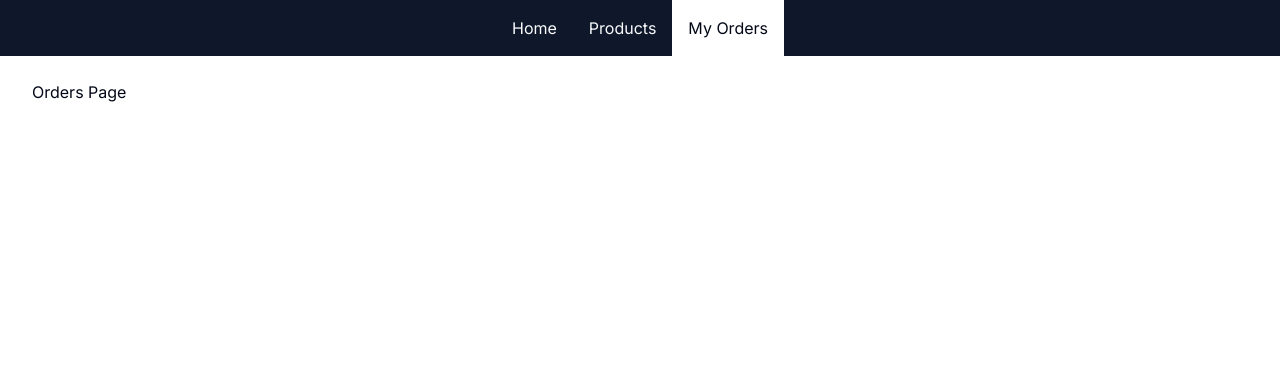
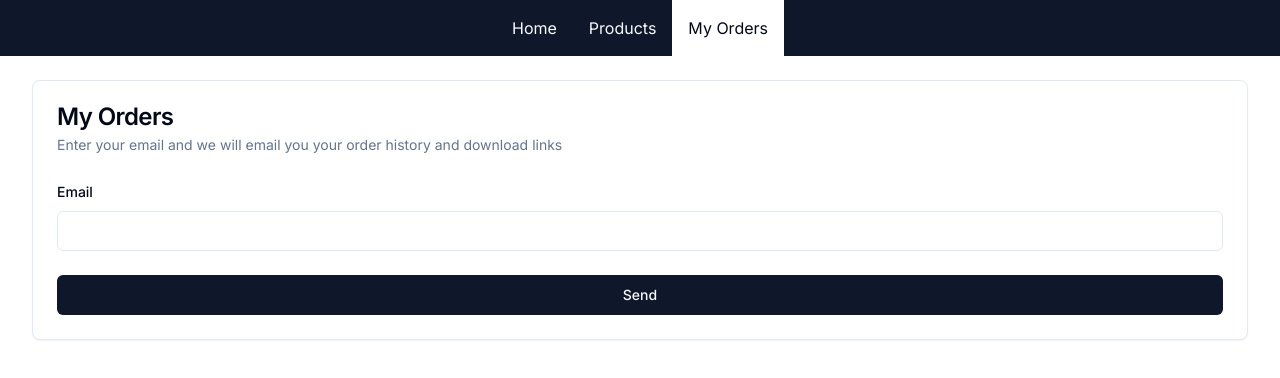
Before and after one commit to zhe-student-tafesa/nextjs-eccommerce-store, a Next.js app: page /orders in a window 1280 px wide. Shown: the top 378 px of the page. Built offline with nearby package versions, Linux system fonts and the light colour scheme; no server answers.

Commit message:
1. Finish my orders feature

```diff
--- a/src/app/(customerFacing)/orders/page.tsx
+++ b/src/app/(customerFacing)/orders/page.tsx
@@ -1,7 +1,64 @@
+"use client";
+import { Button } from "@/components/ui/button";
+import {
+  Card,
+  CardContent,
+  CardDescription,
+  CardFooter,
+  CardHeader,
+  CardTitle,
+} from "@/components/ui/card";
+import { Input } from "@/components/ui/input";
+import { Label } from "@/components/ui/label";
+import { getMyOrders } from "@/lib/actions/my_orders_action";
 import Image from "next/image";
+import { FormEvent, useState } from "react";
+import { useFormState, useFormStatus } from "react-dom";
 
-export default function OrdersPage() {
+export default function MyOrdersPage() {
+  const [data, action] = useFormState(getMyOrders, {});
+  const [email, setEmail] = useState<string>();
+  console.log(email);
   return (
-    <h1>Orders Page</h1>
+    <form className="max-2-xl mx-auto" action={action}>
+      <Card>
+        <CardHeader>
+          <CardTitle>My Orders</CardTitle>
+          <CardDescription>
+            Enter your email and we will email you your order history and
+            download links
+          </CardDescription>
+        </CardHeader>
+
+        <CardContent>
+          <div className="space-y-2">
+            <Label htmlFor="email">Email</Label>
+            <Input
+              type="email"
+              id="email"
+              name="email"
+              required
+              onChange={(e) => setEmail(e.target.value)}
+            />
+            {/* show error */}
+            {data.error && <div className="text-destructive">{data.error}</div>}
+          </div>
+        </CardContent>
+
+        <CardFooter>
+          {data.message ? <p>{data.message}</p> : <SubmitButton />}
+        </CardFooter>
+      </Card>
+    </form>
   );
 }
+
+// use pending Status to disable Save Button
+function SubmitButton() {
+  const { pending } = useFormStatus();
+  return (
+    <Button className="w-full" type="submit" disabled={pending}>
+      {pending ? "Sending..." : "Send"}
+    </Button>
+  );
+}
--- a/src/email/OrderHistory.tsx
+++ b/src/email/OrderHistory.tsx
@@ -37,20 +37,18 @@
       product: {
         name: "Product name",
         description: "Some description",
-        imagePath:
-          "/products/5aba7442-e4a5-4d2e-bfa7-5bd358cdad64-02 - What Is Next.js.jpg",
+        imagePath: "/products/a75620d5-70e8-4000-bc44-b95f8fec5a45-coffee.jpg",
       },
     },
     {
       id: crypto.randomUUID(),
       createdAt: new Date(),
-      pricePaidInCents: 2000,
+      pricePaidInCents: 22222,
       downloadVerificationId: crypto.randomUUID(),
       product: {
         name: "Product name 2",
         description: "Some other desc",
-        imagePath:
-          "/products/db3035a5-e762-41b0-996f-d54ec730bc9c-01 - Course Introduction.jpg",
+        imagePath: "/products/a75620d5-70e8-4000-bc44-b95f8fec5a45-coffee.jpg",
       },
     },
   ],
@@ -74,6 +72,7 @@
                   product={order.product}
                   downloadVerificationId={order.downloadVerificationId}
                 />
+                {/* Put a line between each of our elements */}
                 {index < orders.length - 1 && <Hr />}
               </React.Fragment>
             ))}
--- /dev/null
+++ b/src/lib/actions/my_orders_action.tsx
@@ -0,0 +1,86 @@
+"use server";
+import db from "@/db/db";
+import OrderHistoryEmail from "@/email/OrderHistory";
+import { Resend } from "resend";
+import { z } from "zod";
+
+const emailSchema = z.string().email();
+const resend = new Resend(process.env.RESEND_API_KEY as string);
+
+export async function getMyOrders(
+  prevState: unknown,
+  formData: FormData
+): Promise<{
+  message?: string;
+  error?: string;
+}> {
+  const result = emailSchema.safeParse(formData.get("email"));
+  if (result.success === false) {
+    return { error: "Invalid email address" };
+  }
+
+  const user = await db.user.findUnique({
+    where: { email: result.data },
+    select: {
+      email: true,
+      orders: {
+        select: {
+          pricePaidInCents: true,
+          id: true,
+          createdAt: true,
+          product: {
+            select: {
+              id: true,
+              name: true,
+              imagePath: true,
+              description: true,
+            },
+          },
+        },
+      },
+    },
+  });
+
+  // security precaution:
+  if (user == null) {
+    return {
+      message:
+        "Check your email to view your order history and download your products.",
+    };
+  }
+
+  // many orders: async
+  const orders = user.orders.map(async (order) => {
+    return {
+      ...order,
+      // 7 days expired
+      downloadVerificationId: (
+        await db.downloadVerification.create({
+          data: {
+            expiresAt: new Date(Date.now() + 24 * 1000 * 60 * 60 * 7),
+            productId: order.product.id,
+          },
+        })
+      ).id,
+    };
+  });
+
+  // send email
+  const data = await resend.emails.send({
+    from: `Support <${process.env.SENDER_EMAIL}>`,
+    to: user.email,
+    subject: "Order History",
+    // !! await Promise
+    react: <OrderHistoryEmail orders={await Promise.all(orders)} />,
+  });
+  if (data.error) {
+    return {
+      error: "There was an error sending your email. Please try again.",
+    };
+  }
+
+  return {
+    message:
+      "Check your email to view your order history and download your products.",
+  };
+}
```
